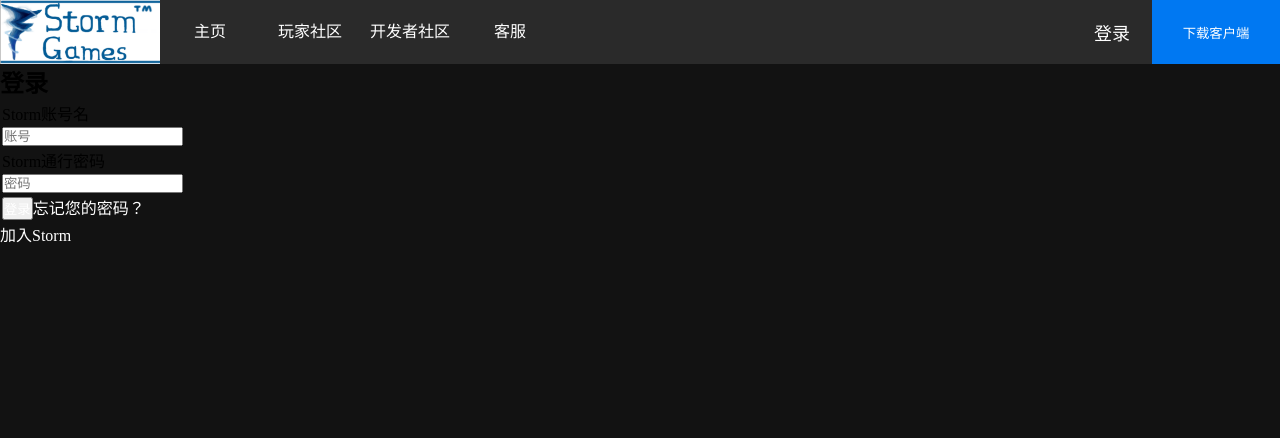
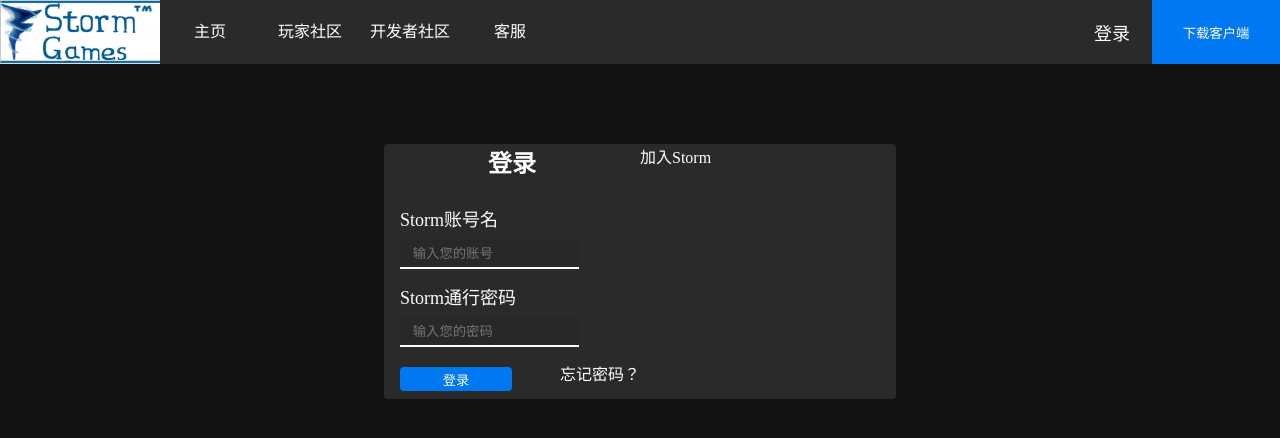
Before and after one commit to JezusCC/stormgames, a Vue app: page /login in a window 1280 px wide. Shown: the top 438 px of the page. Built offline with nearby package versions, Linux system fonts and the light colour scheme.

Commit message:
login的css

```diff
--- a/src/assets/css/signio/login.css
+++ b/src/assets/css/signio/login.css
@@ -0,0 +1,58 @@
+.loginbox{
+  width: 40%;
+  margin: 0 auto;
+  display: flex;
+  margin-top: 5rem;
+  border-radius: 0.25rem;
+  background-color: #2a2a2a;
+}
+.login-left{
+  flex: 1;
+}
+.login-left h2{
+  text-align: center;
+  color: #FCFCFC;
+  margin-bottom: 1rem;
+}
+.login-left span{
+  font-size: 1.125rem;
+  color: #fcfcfc;
+  display: inline-block;
+  margin-bottom: 0.5rem;
+  padding-left: 1rem;
+  width: 100%;
+  padding-top: 10px;
+}
+.login-left input{
+  height: 1.75rem;
+  width: 60%;
+  padding: 0 5%;
+  margin-bottom: 0.25rem;
+  margin-left: 1rem;
+  display: inline-block;
+  border: none;
+  border-bottom: #FCFCFC solid 0.125rem;
+  background-color: rgba(1, 1, 1, 0.05);
+  color: #FCFCFC;
+}
+.login-option{
+  display: flex;
+  height: 3rem;
+}
+.login-option button{
+  flex: 1;
+  border: none;
+  border-radius: 0.25rem;
+  width: 45%;
+  height: 1.5rem;
+  margin: 1rem 1rem 0rem 1rem;
+  background-color:#0078f2;
+}
+.login-option a{
+  flex: 1;
+  text-align: right;
+  line-height: 3rem;
+}
+.login-right{
+  flex: 1;
+}
--- a/src/views/signio/Login.vue
+++ b/src/views/signio/Login.vue
@@ -1,47 +1,31 @@
 <template>
-  <div>
+  <div class="loginbox">
     <!-- loginbox -->
-    <div>
+    <div class="login-left">
       <!-- login-Left -->
       <h2>登录</h2>
       <form action="#">
-        <table>
-          <tr>
-            <td><span>Storm账号名</span></td>
-          </tr>
-          <tr>
-            <td>
+        <span>Storm账号名</span>
         <input
           type="text"
-                placeholder="账号"
+          placeholder="输入您的账号"
           name="username"
           v-model="loginname"
         />
-            </td>
-          </tr>
-          <tr>
-            <td><span>Storm通行密码</span></td>
-          </tr>
-          <tr>
-            <td>
+        <span>Storm通行密码</span>
         <input
           type="password"
-                placeholder="密码"
+          placeholder="输入您的密码"
           name="password"
           v-model="loginpassword"
         />
-            </td>
-          </tr>
-          <tr>
-            <td>
+        <div class="login-option">
           <button @click="loginBtn()">登录</button>
-              <a href="">忘记您的密码？</a>
-            </td>
-          </tr>
-        </table>
+          <a href="">忘记密码？</a>
+        </div>
       </form>
     </div>
-    <div>
+    <div class="login-right">
       <!-- news-Right and register -->
       <a @click.prevent="jumpToRegister()">加入Storm</a>
     </div>
@@ -73,5 +57,5 @@
 </script>
 
 <style scoped>
-/* @import url("../../assets/css/signio/login.css"); */
+@import url("../../assets/css/signio/login.css");
 </style>
```
Lines whose indentation alone changed are shown as unchanged.
